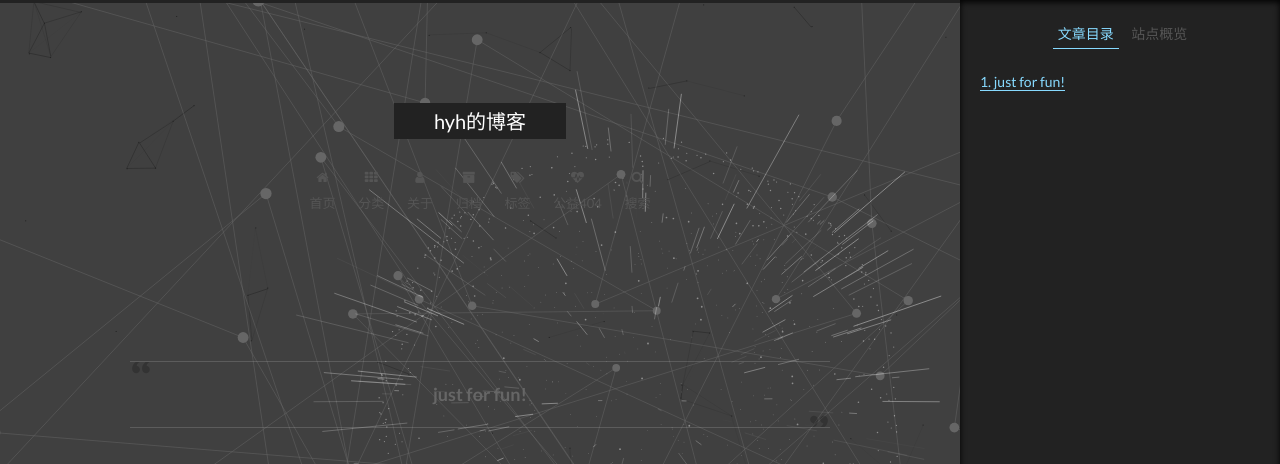
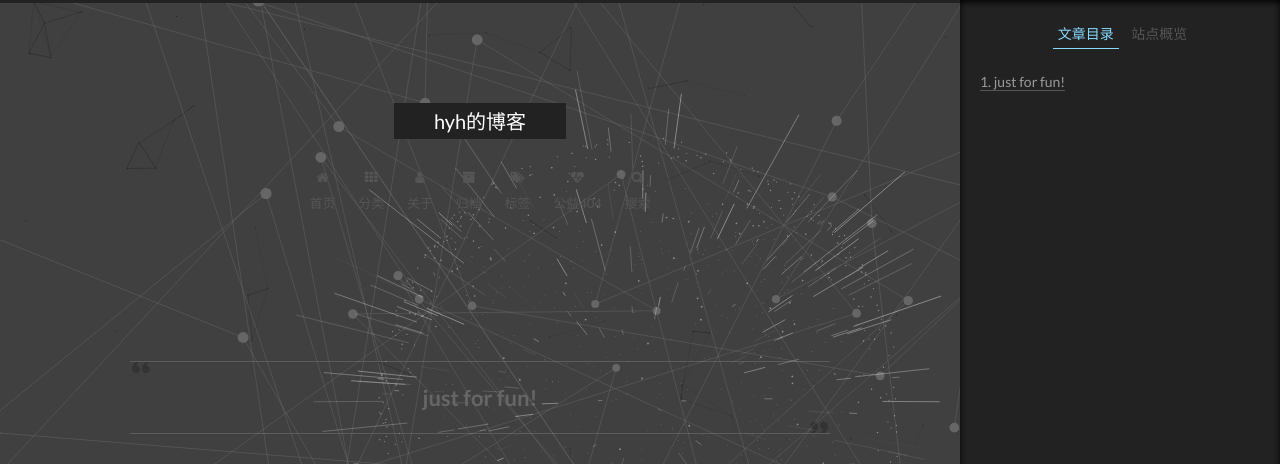
Before and after one commit to huyihui/bo, a plain HTML site: page about/index.html in a window 1280 px wide. Shown: the top 464 px of the page. Drawn offline with Linux system fonts and the light colour scheme; animation ran at ten frames a second.

Commit message:
Site updated: 2017-07-04 23:08:41

```diff
--- a/about/index.html
+++ b/about/index.html
@@ -99,7 +99,7 @@
 <meta property="og:url" content="http://yoursite.com/about/index.html">
 <meta property="og:site_name" content="hyh的博客">
 <meta property="og:description" content="just for fun!">
-<meta property="og:updated_time" content="2017-07-04T15:07:04.710Z">
+<meta property="og:updated_time" content="2017-07-04T15:08:35.451Z">
 <meta name="twitter:card" content="summary">
 <meta name="twitter:title" content="hyh的博客">
 <meta name="twitter:description" content="just for fun!">
@@ -320,8 +320,8 @@
 
 
 
-      <blockquote class="blockquote-center"><h3 id="just-for-fun"><a href="#just-for-fun" class="headerlink" title="just for fun!"></a>just for fun!</h3></blockquote>
-
+      <h1 id=""><a href="#" class="headerlink" title=""></a><blockquote class="blockquote-center"><p>just for fun!</p>
+</blockquote></h1>
 
   </div>
 
@@ -429,7 +429,8 @@
 
 
 
-              <div class="post-toc-content"><ol class="nav"><li class="nav-item nav-level-3"><a class="nav-link" href="#just-for-fun"><span class="nav-number">1.</span> <span class="nav-text">just for fun!</span></a></li></ol></div>
+              <div class="post-toc-content"><ol class="nav"><li class="nav-item nav-level-1"><a class="nav-link" href="#"><span class="nav-number">1.</span> <span class="nav-text">just for fun!
+</span></a></li></ol></div>
 
 
           </div>
```
